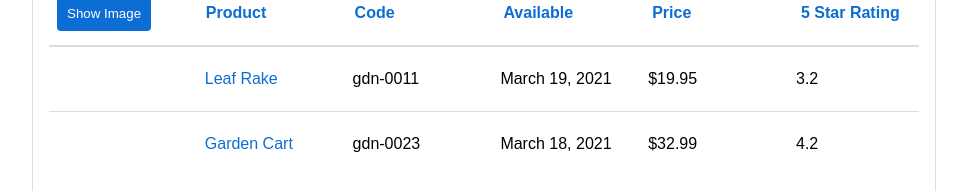
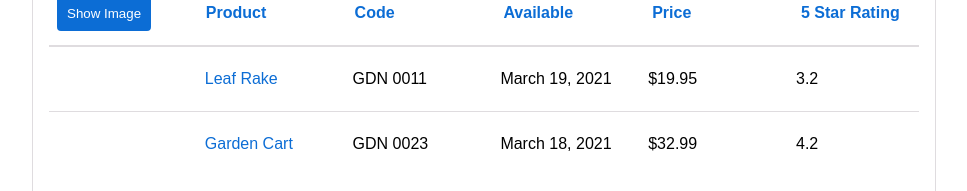
Before and after one commit to silviya-stoyanova/Acme-Product-Management, an Angular app: page / in a window 1280 px wide. Shown: the part 245-436 px from the top of the page, without its empty margins (156-1123 px from the left). Built offline with nearby package versions, Linux system fonts and the light colour scheme.

Commit message:
Create a custom pipe to convert given symbol to space

```diff
--- a/src/app/app.module.ts
+++ b/src/app/app.module.ts
@@ -4,10 +4,11 @@ import { FormsModule } from '@angular/forms';
 
 import { AppComponent } from './app.component';
 import { ProductListComponent } from './products/product-list.component';
+import { ConvertToSpacesPipe } from './shared/convert-to-spaces.pipe';
 
 @NgModule({
   imports: [BrowserModule, FormsModule],
-  declarations: [AppComponent, ProductListComponent],
+  declarations: [AppComponent, ProductListComponent, ConvertToSpacesPipe],
   bootstrap: [AppComponent],
 })
 export class AppModule {}
--- a/src/app/products/product-list.component.html
+++ b/src/app/products/product-list.component.html
@@ -28,7 +28,10 @@
       <p class="products__table-heading-text">5 Star Rating</p>
     </article>
     <ul class="products__table-list">
-      <li class="products__table-list-item" *ngFor="let product of productsList">
+      <li
+        class="products__table-list-item"
+        *ngFor="let product of productsList"
+      >
         <img
           class="products__table-list-item-image"
           [src]="product.imageUrl"
@@ -42,7 +45,7 @@
           {{ product.name }}
         </p>
         <p class="products__table-list-item-text">
-          {{ product.code | lowercase }}
+          {{ product.code | convertToSpacesPipe : "-" }}
         </p>
         <p class="products__table-list-item-text">
           {{ product.releaseDate }}
--- /dev/null
+++ b/src/app/shared/convert-to-spaces.pipe.ts
@@ -0,0 +1,10 @@
+import { Pipe, PipeTransform } from '@angular/core';
+
+@Pipe({
+  name: 'convertToSpacesPipe',
+})
+export class ConvertToSpacesPipe implements PipeTransform {
+  transform(value: string, character: string): string {
+    return value.replace(character, ' ');
+  }
+}
```
